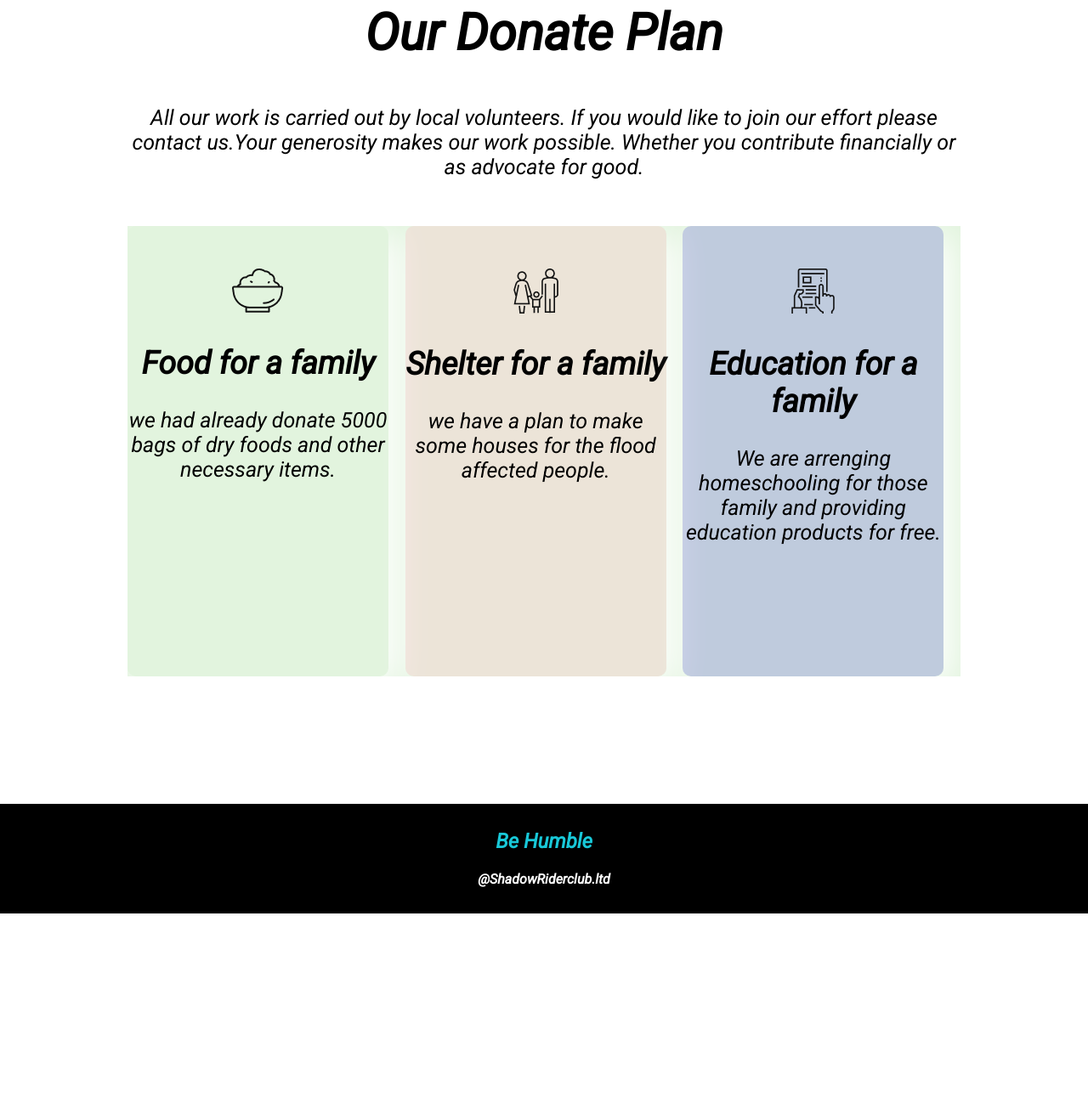
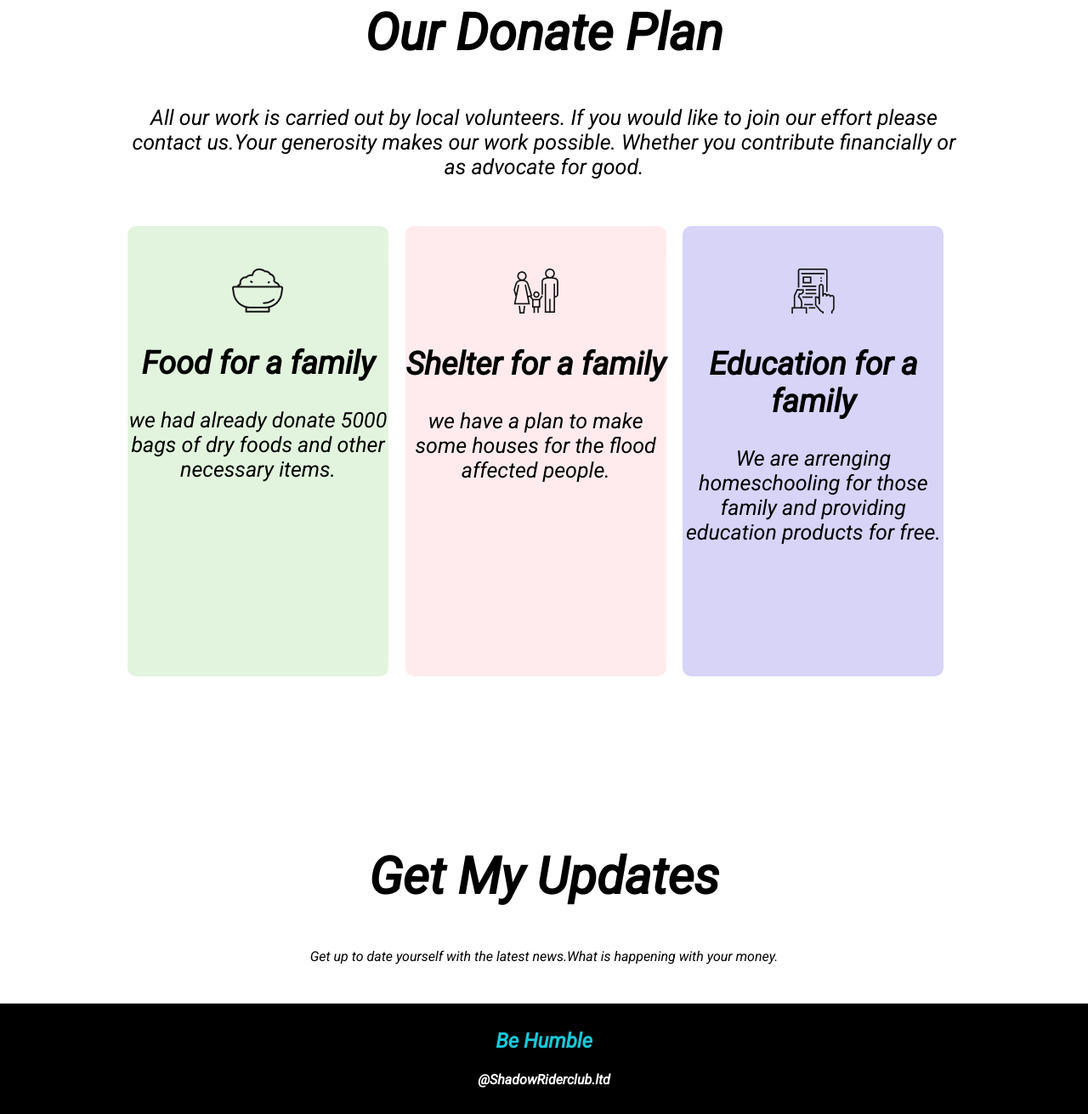
Before and after one commit to ShadowRider7/Humanity-donate, a plain HTML site: page index.html in a window 1280 px wide. Shown: the part 1641-2952 px from the top of the page at 85% size. Before the commit the page ends 2716 px from the top, so only its background shows below. Drawn offline with Linux system fonts and the light colour scheme.

Commit message:
third part shadow fix

```diff
--- a/index.html
+++ b/index.html
@@ -41,8 +41,8 @@
         <p>All our work is carried out by local
             volunteers. If you would like to join our effort please contact us.Your generosity makes our work
             possible. Whether you contribute financially or as advocate for good.</p>
-        <div id="food-box" class="flexible-third-section">
-            <div class="third-width">
+        <div class="flexible-third-section">
+            <div id="food-box" class="third-width">
                 <img src="icons/food.png" alt="Food-icon">
                 <h2>Food for a family</h2>
                 <p>we had already donate 5000 bags of dry foods and other necessary items.</p>
@@ -59,6 +59,12 @@
             </div>
         </div>
     </section>
+    <section class="update-part-text-adjust">
+        <h1>Get My Updates</h1>
+        <p>Get up to date yourself with the latest news.What is happening with your money.</p>
+
+
+    </section>
 
 </body>
 <footer class="footer-text-adjust">
--- a/style.css
+++ b/style.css
@@ -98,3 +98,8 @@ p {
     background-color: black;
     padding: 10px 100px;
 }
+
+.update-part-text-adjust {
+    text-align: center;
+
+}
```
